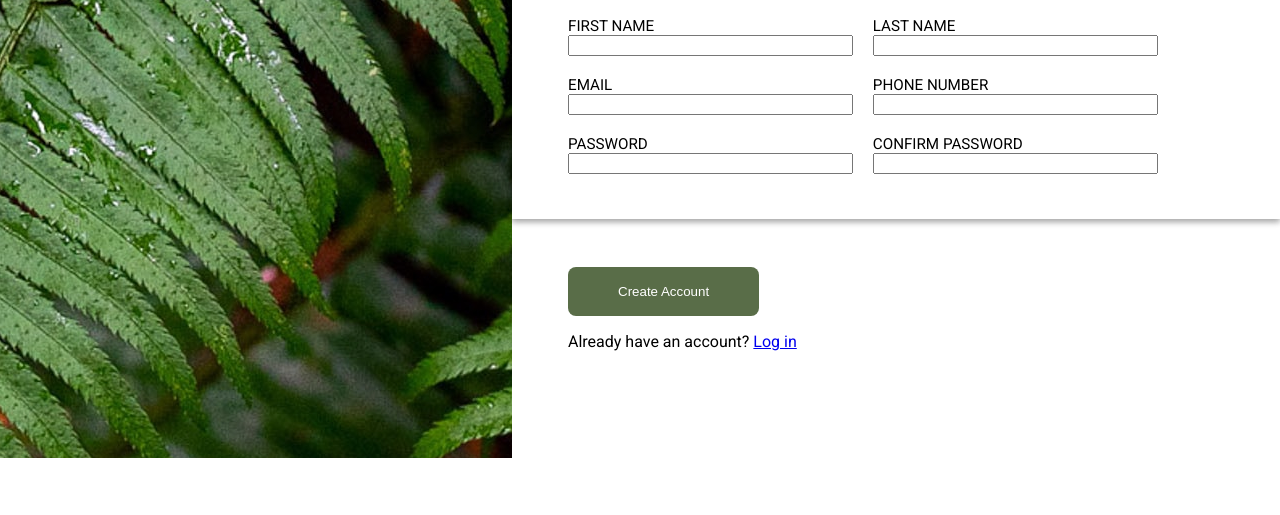
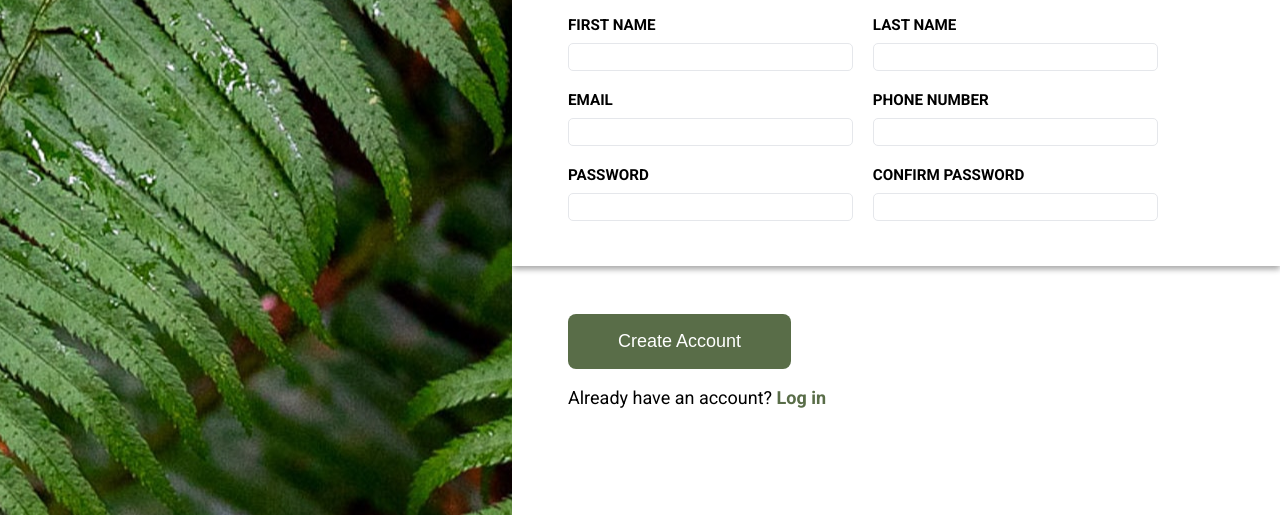
Before and after one commit to NikolaGedovic/Sign-Up_Form, a plain HTML site: page index.html in a window 1280 px wide. Shown: the part 342-857 px from the top of the page. Before the commit the page ends 800 px from the top, so only its background shows below. Drawn offline with Linux system fonts and the light colour scheme.

Commit message:
finished styling

```diff
--- a/index.html
+++ b/index.html
@@ -29,7 +29,7 @@
         <div class="dummy-text">
           <div class="upper-text-container">
             <div>
-              <p>
+              <p class="heading-text">
                 This is not a real online service! You know you need something
                 like this in your life to help you realize your deepest
                 dreams.<br />
@@ -37,7 +37,7 @@
               </p>
             </div>
             <div>
-              <p>You <em>know</em> you want to.</p>
+              <p class="heading-text">You <em>know</em> you want to.</p>
             </div>
           </div>
         </div>
@@ -48,27 +48,57 @@
             </div>
             <div class="input">
               <label for="first-name">FIRST NAME</label>
-              <input type="text" name="first-name" id="first-name" required />
+              <input
+                type="text"
+                name="first-name"
+                id="first-name"
+                class="first-name input-style"
+                required
+              />
             </div>
 
             <div class="input">
               <label for="last-name">LAST NAME</label>
-              <input type="text" name="last-name" id="last-name" required />
+              <input
+                type="text"
+                name="last-name"
+                id="last-name"
+                class="last-name input-style"
+                required
+              />
             </div>
 
             <div class="input">
               <label for="email">EMAIL</label>
-              <input type="email" name="email" id="email" required />
+              <input
+                type="email"
+                name="email"
+                id="email"
+                class="email input-style"
+                required
+              />
             </div>
 
             <div class="input">
               <label for="phone-num">PHONE NUMBER</label>
-              <input type="tel" name="phone-num" id="phone-num" required />
+              <input
+                type="tel"
+                name="phone-num"
+                id="phone-num"
+                class="phone-num input-style"
+                required
+              />
             </div>
 
             <div class="input">
               <label for="password">PASSWORD</label>
-              <input type="password" name="password" id="password" required />
+              <input
+                type="password"
+                name="password"
+                id="password"
+                class="password error input-style"
+                required
+              />
             </div>
 
             <div class="input">
@@ -77,6 +107,7 @@
                 type="password"
                 name="confirm-password"
                 id="confirm-password"
+                class="confirm-password error input-style"
                 required
               />
             </div>
@@ -86,7 +117,7 @@
               <input class="submit-btn" type="submit" value="Create Account" />
             </div>
             <div>
-              <p>
+              <p class="log-in-text">
                 Already have an account?
                 <a href="#" class="link-style">Log in</a>
               </p>
--- a/style.css
+++ b/style.css
@@ -1,6 +1,7 @@
 :root {
   --btn-bg-color: #596D48;
-
+  --border-color: #E5E7EB;
+  --border-focus-color: #3081D0;
 }
 
 * {
@@ -68,7 +69,6 @@ body {
 
 /* Upper Text CSS */
 
-
 .dummy-text {
   height: 15.63rem;
   display: flex;
@@ -83,6 +83,11 @@ body {
   flex-direction: column;
   justify-content: center;
   align-items: flex-start;
+}
+
+.heading-text {
+  font-weight: bold;
+  font-size: 1.375rem;
 }
 
 /* FORM STYLING */
@@ -111,8 +116,22 @@ form {
 .input {
   display: flex;
   flex-flow: column wrap;
+  gap: 0.5625rem;
   width: 40%;
   font-size: 0.95rem;
+  font-weight: 600;
+}
+
+.input-style {
+  border: solid 0.10625rem var(--border-color);
+  border-radius: 0.3125rem;
+  height: 1.75rem;
+}
+
+.input-style:focus {
+  outline: none;
+  border: solid 0.10625rem var(--border-focus-color);
+  box-shadow: rgba(0, 0, 0, 0.07) 0px 1px 2px, rgba(0, 0, 0, 0.07) 0px 2px 4px, rgba(0, 0, 0, 0.07) 0px 4px 8px, rgba(0, 0, 0, 0.07) 0px 8px 16px, rgba(0, 0, 0, 0.07) 0px 16px 32px, rgba(0, 0, 0, 0.07) 0px 32px 64px;
 }
 
 /* Log In CSS */
@@ -120,9 +139,14 @@ form {
 .submit-btn {
   background-color: var(--btn-bg-color);
   color: white;
+  font-size: 1.125rem;
   padding: 1.06rem 3.125rem;
   border: none;
   border-radius: 0.5rem;
+}
+
+.submit-btn:hover {
+  background-color: var(--border-focus-color);
 }
 
 .log-in {
@@ -131,3 +155,17 @@ form {
   align-items: flex-start;
   padding-left: 3.5rem;
 }
+
+.log-in-text {
+  font-size: 1.125rem;
+}
+
+a {
+  text-decoration: none;
+  font-weight: bold;
+  color: var(--btn-bg-color);
+}
+
+a:hover {
+  color: var(--border-focus-color);
+}
```
